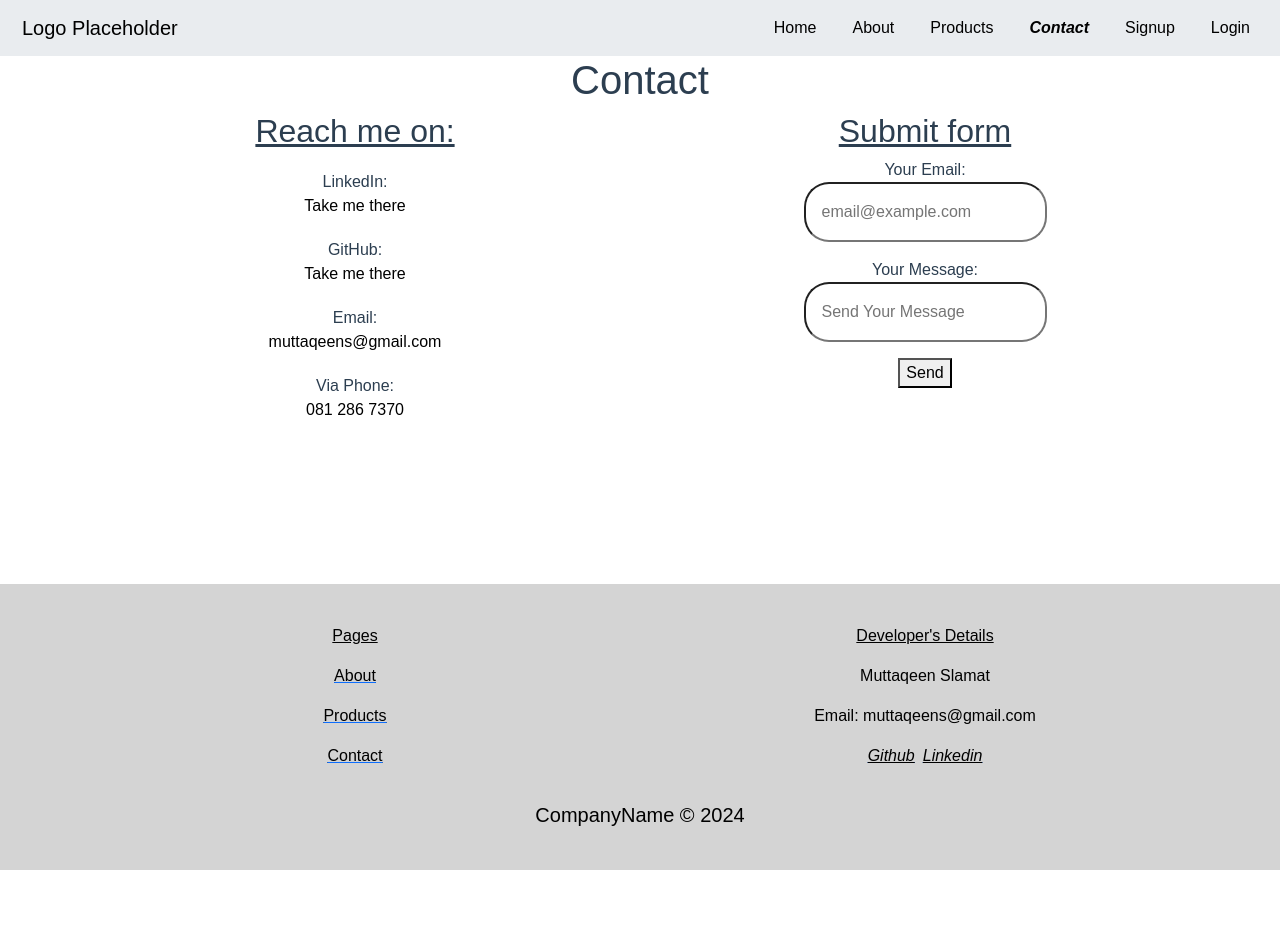
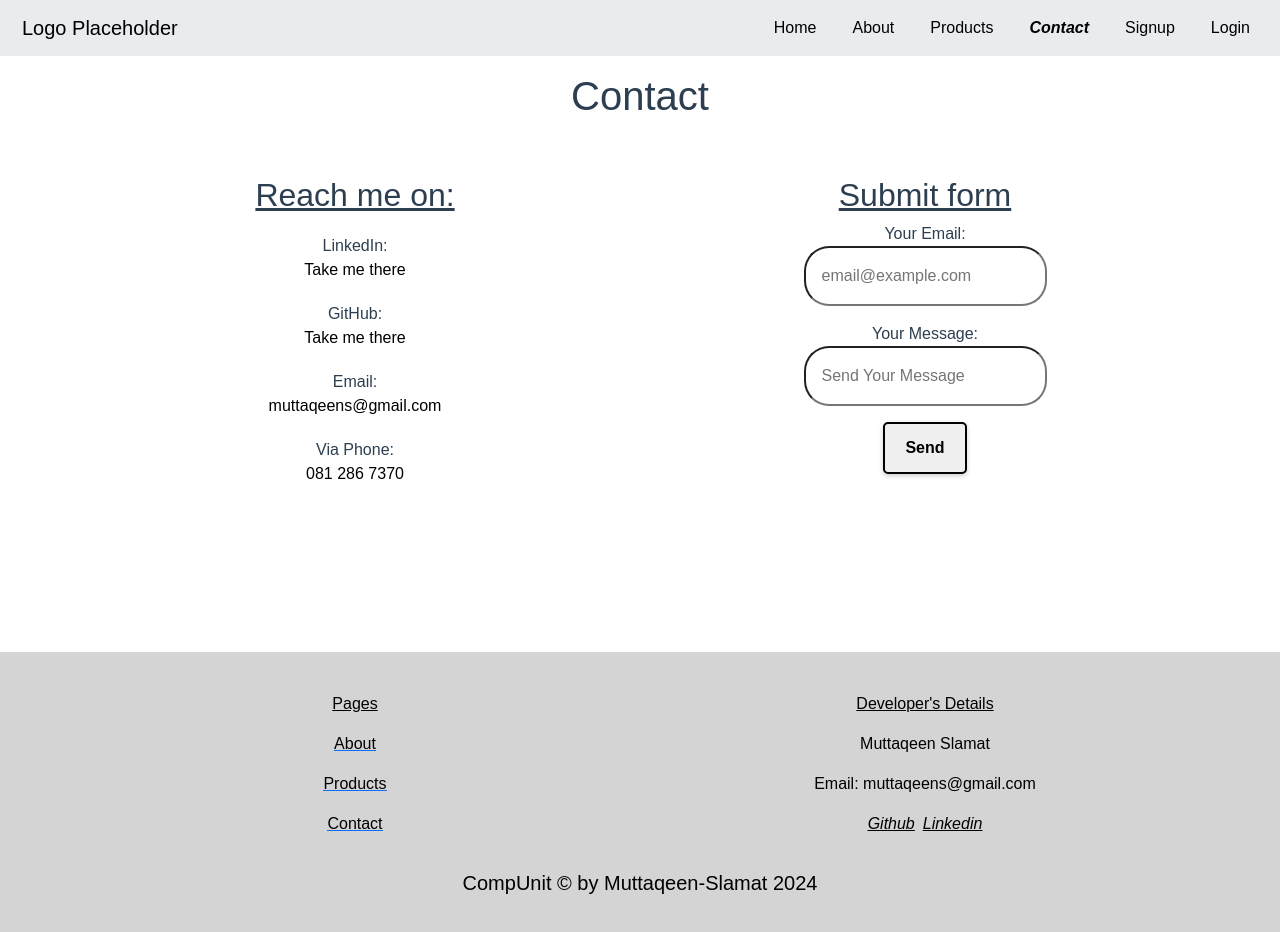
Before and after one commit to Muttaqeen-Slamat/CapStone-Muttaqeen, a Vue app: page /contact in a window 1280 px wide. Shown: the top 932 px of the page. Before the commit the page ends 870 px from the top, so only its background shows below. Built offline with nearby package versions, Linux system fonts and the light colour scheme; the HTML template or start-up script is replaced by a standard one.

Commit message:
added details to the about page

```diff
--- a/src/components/FooterComp.vue
+++ b/src/components/FooterComp.vue
@@ -39,7 +39,7 @@
 
       <div class="row mt-3">
         <p class="lead">
-          CompanyName &copy;
+          CompUnit &copy; by Muttaqeen-Slamat
           <span>{{ currYear }}</span>
         </p>
       </div>
--- a/src/views/AboutView.vue
+++ b/src/views/AboutView.vue
@@ -1,5 +1,24 @@
 <template>
   <div class="about">
-    <h1>This is an about page</h1>
+    <div class="mt-3">
+      <h1>Welcome to CompUnit</h1>
+    </div>
+    <div class="container border rounded-5 p-3 mt-5 mb-5">
+      <p>Where technology meets ingenuity, and innovation knows no bounds. Tucked away in the vibrant heart of the city, CompUnit isn't just a store—it's a haven for tech enthusiasts, a sanctuary for those who crave the thrill of discovery.</p>
+      <p>Step into our world and prepare to be enchanted by a carefully curated selection of the latest advancements in computing. From powerful processors to sleek peripherals, from customizable builds to bespoke solutions, CompUnit is your gateway to a universe of limitless potential.</p>
+      <p>But what truly sets CompUnit apart is our unwavering dedication to service. Our team of tech-savvy aficionados isn't just here to sell you a product; they're here to embark on a journey with you. Whether you're a seasoned professional seeking the perfect upgrade or a curious novice eager to explore the possibilities, we're here to guide you every step of the way.</p>
+      <p>But it doesn't stop there. At CompUnit, we believe that technology is more than just hardware—it's a catalyst for creativity, a tool for transformation. That's why we're committed to fostering a community of like-minded individuals through workshops, seminars, and collaborative events. Here, knowledge is shared, ideas are born, and connections are made.</p>
+      <p>So come join us at CompUnit, where the adventure begins and the possibilities are endless. Let's redefine what it means to be tech-savvy, one innovation at a time. Welcome to CompUnit—where the future is yours to discover.</p>
+    </div>
   </div>
 </template>
+
+<script>
+export default {
+  // Your Vue component logic goes here
+}
+</script>
+
+<style scoped>
+
+</style>
--- a/src/views/ContactView.vue
+++ b/src/views/ContactView.vue
@@ -1,9 +1,9 @@
 <template>
     <div class="container">
-      <div class="row">
+      <div class="row mt-3">
         <h1>Contact</h1>
       </div>
-      <div class="row">
+      <div class="row mt-5 mb-5">
         <div class="col">
           <div>
             <h2 class="text-decoration-underline">Reach me on:</h2>
@@ -39,7 +39,7 @@
             </label>
           </div>
           <!-- your other form fields go here -->
-          <button type="submit" class="my-3">Send</button>
+          <button type="submit" class="my-3 send">Send</button>
         </form>
       </div>
     </div>
@@ -84,4 +84,29 @@ export default {
   .container {
     margin-bottom: 10.1rem;
   }
+
+  .send {
+    position: relative;
+    height: 52px;
+  margin-bottom: 10px;
+  margin-top: 60px;
+  /* background-color:#d0368a; */
+  border: 2px solid black;
+
+  color: rgb(0, 0, 0);
+  border-radius: 5px;
+  box-shadow: 0px 2px 5px rgba(0, 0, 0, 0.2);
+  transition: background-color 0.3s ease, color 0.3s ease, transform 0.2s ease;
+  font-size: 16px;
+  font-weight: bold;
+  padding: 0 20px;
+  cursor: pointer;
+  }
+
+  .send:hover {
+  background-color: #1dd583;
+  /* background:linear-gradient(72.5deg, crimson 0%, blueviolet 99%);  */
+  color: white;
+  transform: translateY(-2px);
+}
   </style>
--- a/src/views/ProductsComp.vue
+++ b/src/views/ProductsComp.vue
@@ -1,7 +1,7 @@
 <template>
     <div class="container">
-        <div class="row">
-            <h2 class="display-2">Products</h2>
+        <div class="row mt-3">
+            <h1 class="">Products</h1>
         </div>
         <!-- Search input -->
         <div class="row">
```
